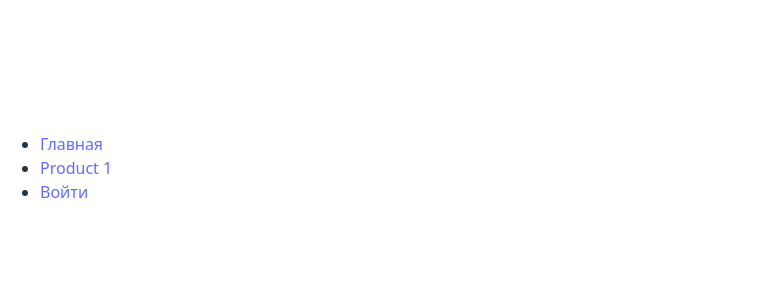
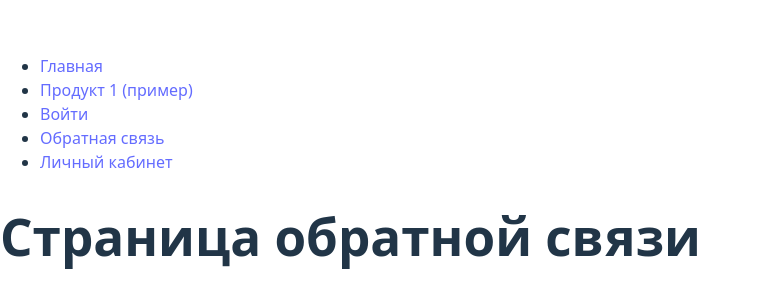
Before and after one commit to BMD63/Fakerapi, a React (Vite) app: page /feedback in a window 1280 px wide. Shown: the part 232-540 px from the top of the page, without its empty margins (0-757 px from the left). Built offline with nearby package versions, Linux system fonts and the light colour scheme.

Commit message:
personalAcc and feedback pages added

```diff
--- a/src/App.tsx
+++ b/src/App.tsx
@@ -3,8 +3,11 @@ import { BrowserRouter as Router, Routes, Route, Link } from 'react-router-dom';
 import HomePage from './components/HomePage';
 import ProductDetailPage from './components/ProductDetailPage';
 import LoginPage from './components/LoginPage';
+import PrivateRoute from './components/PrivateRoute'; // Импортируем PrivateRoute
+import Feedback from './components/Feedback'; // Импортируем Feedback
+import PersonalAccount from './components/PersonalAccount'; // Импортируем PersonalAccaunt
+
 function App() {
-
   return (
     <Router>
       <div>
@@ -14,10 +17,16 @@ function App() {
               <Link to="/">Главная</Link>
             </li>
             <li>
-              <Link to="/products/1">Product 1</Link>
+              <Link to="/product/1">Продукт 1 (пример)</Link>
             </li>
             <li>
-              <Link to="/login">Войти</Link>
+              <Link to="/login">Войти</Link>
+            </li>
+            <li>
+              <Link to="/feedback">Обратная связь</Link>
+            </li>
+            <li>
+              <Link to="/personal-account">Личный кабинет</Link>
             </li>
           </ul>
         </nav>
@@ -26,11 +35,13 @@ function App() {
           <Route path="/" element={<HomePage />} />
           <Route path="/product/:id" element={<ProductDetailPage />} />
           <Route path="/login" element={<LoginPage />} />
+          <Route path="/feedback" element={<Feedback />} />
+          <Route path="/personal-account" element={<PersonalAccount />} />
+          <Route path="*" element={<h1>404 Not Found</h1>} /> {/* Добавляем обработку несуществующих маршрутов */}
         </Routes>
       </div>
-
     </Router>
-  )
+  );
 }
 
-export default App
+export default App;
--- /dev/null
+++ b/src/components/Feedback.tsx
@@ -0,0 +1,8 @@
+const Feedback : React.FC = () => {
+    return (
+        <div>
+            <h1>Страница обратной связи</h1>
+        </div>
+    )
+}
+export default Feedback
--- a/src/components/HomePage.tsx
+++ b/src/components/HomePage.tsx
@@ -1,4 +1,32 @@
+ import React,{ useState } from 'react';
+ import { Link } from 'react-router-dom';
+
+ interface Product {
+   id: number;
+   name: string;
+   description: string;
+   ean: string;
+   upc: string;
+   image: string;
+   images: { title: string; description: string; url: string }[];
+   net_price: number;
+   taxes: number;
+   price: number;
+   categories: number[];
+   tags: string[];
+ }
+ interface ProducktResponse {
+    status: string;
+    code: number;
+    locale: string;
+    seed: number|null;
+    total: number;
+    data: Product[];
+ }
+
  const HomePage: React.FC = () => {
+    const [page, setPage] = useState(1);
+    const [searcTerm, setSearchTerm] = useState('');
   return (
     <div>
       <h1>Главная страница</h1>
--- /dev/null
+++ b/src/components/PersonalAccount.tsx
@@ -0,0 +1,8 @@
+const PersonalAccount: React.FC  = () => {
+    return (
+        <div>
+            <h1>Личный кабинет</h1>
+        </div>
+    )
+}
+export default PersonalAccount
--- /dev/null
+++ b/src/components/PrivateRoute.tsx
@@ -0,0 +1,24 @@
+import React from "react";
+import { useSelector } from "react-redux";
+import { Navigate, useLocation } from "react-router-dom";
+interface PrivateRouteProps {
+  children: React.ReactNode;
+}
+const PrivateRoute: React.FC<PrivateRouteProps> = ({ children }) => {
+  interface RootState {
+    auth: {
+      isAuthenticated: boolean;
+    };
+  }
+
+  const isAuthenticated = useSelector((state: RootState) => state.auth.isAuthenticated);
+  const location = useLocation();
+
+  if (!isAuthenticated) {
+    return <Navigate to="/login" state={{ from: location }} />;
+  }
+
+  return <>{children}</>;
+};
+
+export default PrivateRoute;
```
